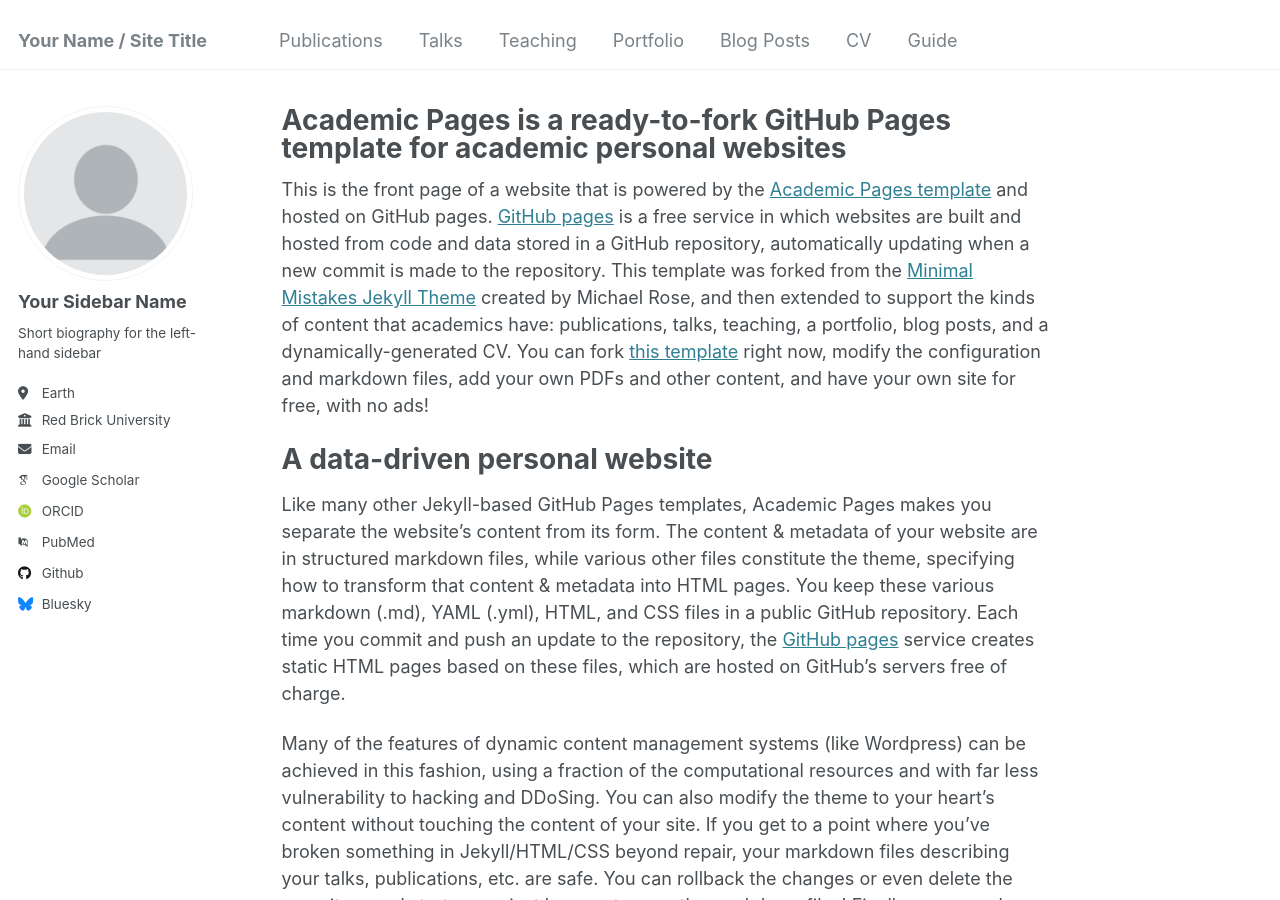
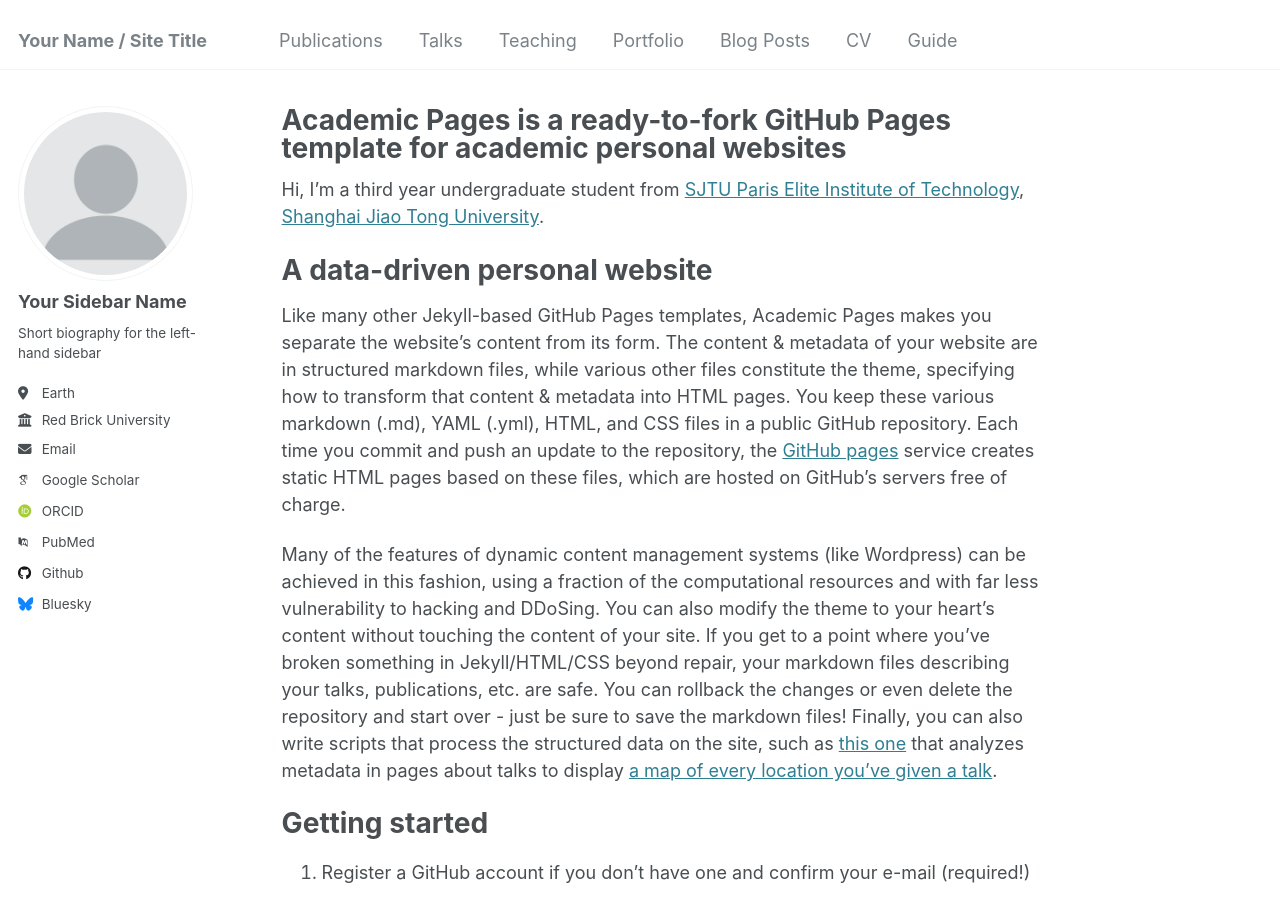
Before and after one commit to AlbertMentat/AlbertMentat.github.io, a Jekyll site: the page built from _pages/about.md, in a window 1280 px wide and 900 px high. Built offline with Jekyll 4.4.1, drawn with Linux system fonts in a browser that asks for light colours; some web fonts are replaced.

Commit message:
Update about.md

```diff
--- a/_pages/about.md
+++ b/_pages/about.md
@@ -7,7 +7,7 @@ redirect_from:
   - /about.html
 ---
 
-This is the front page of a website that is powered by the [Academic Pages template](https://github.com/academicpages/academicpages.github.io) and hosted on GitHub pages. [GitHub pages](https://pages.github.com) is a free service in which websites are built and hosted from code and data stored in a GitHub repository, automatically updating when a new commit is made to the repository. This template was forked from the [Minimal Mistakes Jekyll Theme](https://mmistakes.github.io/minimal-mistakes/) created by Michael Rose, and then extended to support the kinds of content that academics have: publications, talks, teaching, a portfolio, blog posts, and a dynamically-generated CV. You can fork [this template](https://github.com/academicpages/academicpages.github.io) right now, modify the configuration and markdown files, add your own PDFs and other content, and have your own site for free, with no ads!
+Hi, I'm a third year undergraduate student from [SJTU Paris Elite Institute of Technology](https://speit.sjtu.edu.cn/), [Shanghai Jiao Tong University](https://www.sjtu.edu.cn/).
 
 A data-driven personal website
 ======
```
